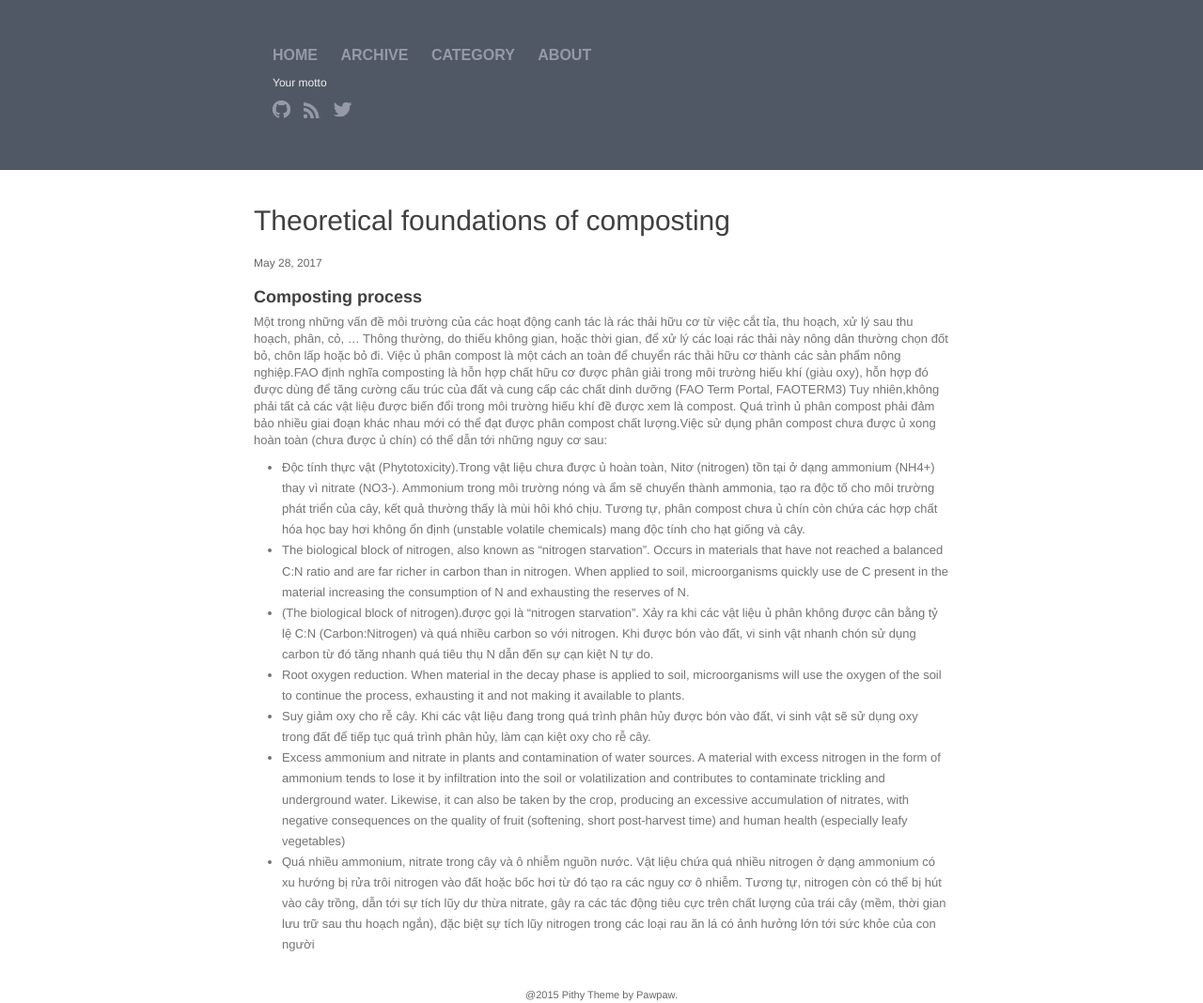
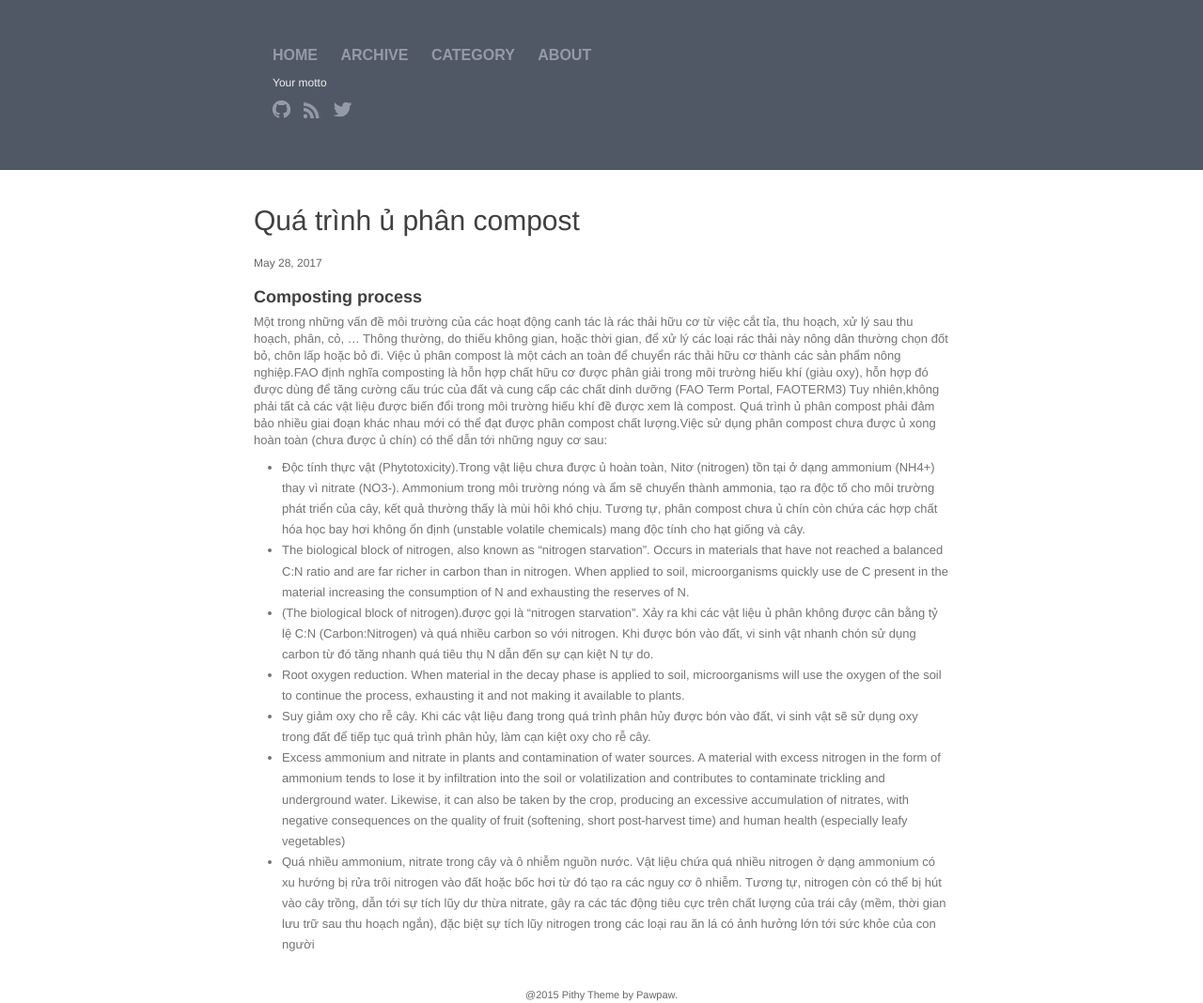
Before and after one commit to oa-farm/oa-farm.github.io, a Jekyll site: the page built from _posts/2017-05-28-theoretical foundations of composting.md, in a window 1280 px wide. Shown: the whole page at 94% size. Built offline with Jekyll 4.4.1, drawn with Linux system fonts in a browser that asks for light colours; our own code applies the rules of GitHub Pages for plain Markdown files; comment, search, counter and statistics services are not loaded.

Commit message:
add post

```diff
--- a/_posts/2017-05-28-theoretical foundations of composting.md
+++ b/_posts/2017-05-28-theoretical foundations of composting.md
@@ -1,3 +1,9 @@
+---
+layout: post
+title:  "Quá trình ủ phân compost"
+date:   2017-05-28 11:30:00
+categories: Composting
+---
 ### Composting process
 Một trong những vấn đề môi trường của các hoạt động canh tác là rác thải hữu cơ từ việc cắt tỉa, thu hoạch, xử lý sau thu hoạch, phân, cỏ, ... Thông thường, do thiếu không gian, hoặc thời gian, để xử lý các loại rác thải này nông dân thường chọn đốt bỏ, chôn lấp hoặc bỏ đi.
 Việc ủ phân compost là một cách an toàn để chuyển rác thải hữu cơ thành các sản phẩm nông nghiệp.FAO định nghĩa composting là hỗn hợp chất hữu cơ được phân giải trong môi trường hiếu khí (giàu oxy), hỗn hợp đó được dùng để tăng cường cấu trúc của đất và cung cấp các chất dinh dưỡng (FAO
```
